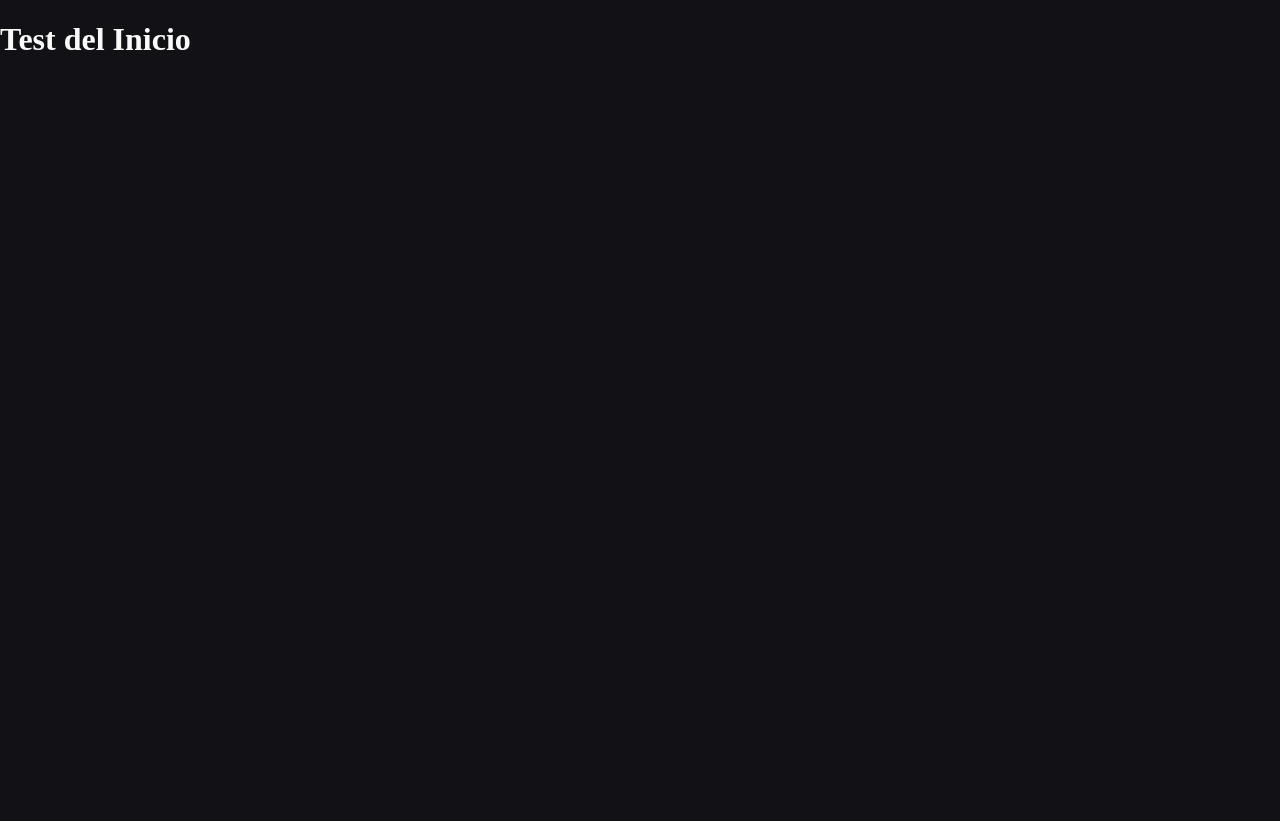
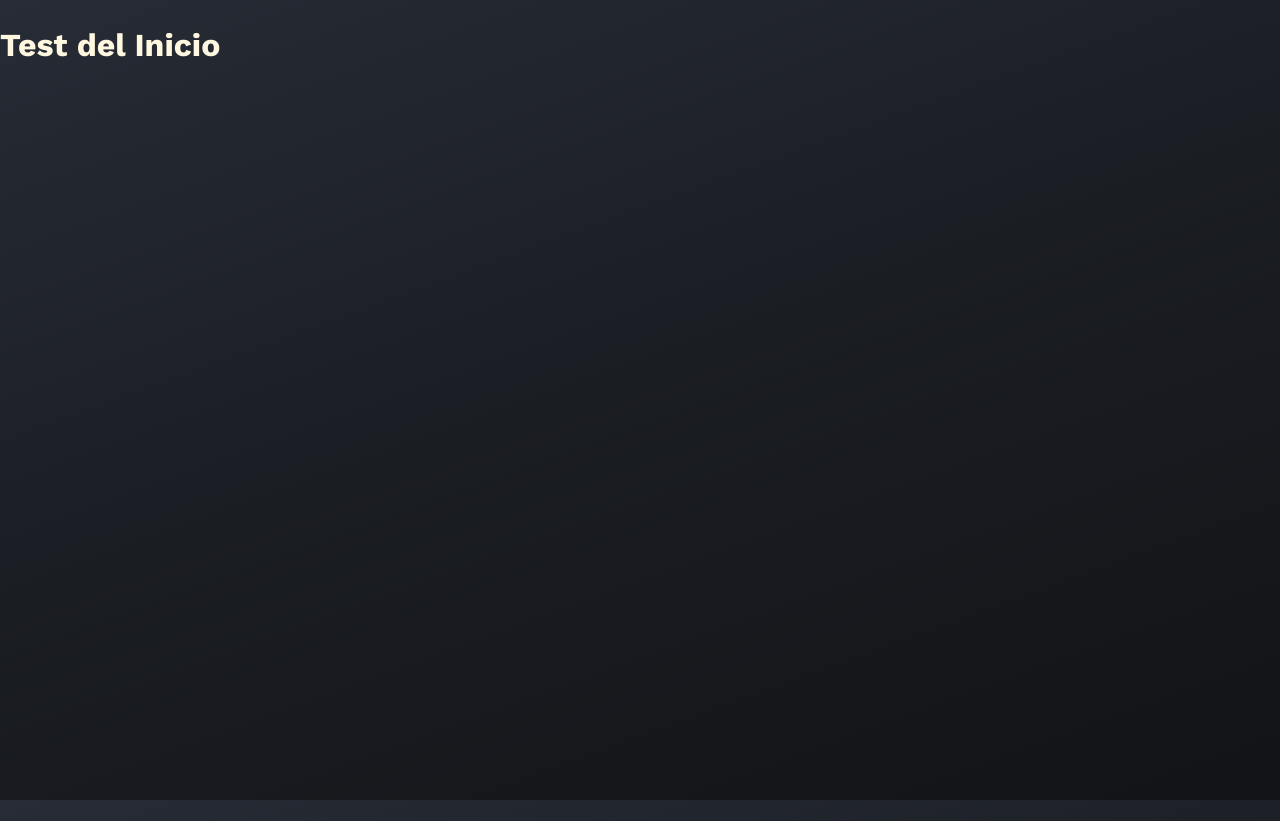
Before and after one commit to victoralvarez200505/proyectoFinalFrontend, a React (Vite) app: page / in a window 1280 px wide. Before the commit the page ends 800 px from the top, so only its background shows below. Built offline with nearby package versions, Linux system fonts and the light colour scheme.

Commit message:
Añadido Estilos Generales.

```diff
--- a/src/main.tsx
+++ b/src/main.tsx
@@ -1,6 +1,6 @@
 import { createRoot } from "react-dom/client";
-import "./styles/Main/index.css";
-import App from "./App.tsx";
+import App from "@/App.tsx";
+import "@/styles/Main/base/global.css";
 
 createRoot(document.getElementById("root")!).render(
   //
--- /dev/null
+++ b/src/pages/PaginaNoEncontrada.tsx
@@ -0,0 +1,28 @@
+import { useEffect } from "react";
+import { Link, useLocation } from "react-router";
+import styles from "@/styles/pages/PaginaNoEncontrada.module.css";
+
+const PaginaNoEncontrada = () => {
+  const location = useLocation();
+
+  useEffect(() => {
+    console.error("Error 404: Esta página no existe:", location.pathname);
+  });
+  [location.pathname];
+
+  return (
+    <div className={styles.page}>
+      <div className={styles.card}>
+        <h1 className={styles.title}>404</h1>
+        <p className={styles.message}>
+          Ups, no encontramos la página que estabas buscando.
+        </p>
+        <Link to="/" className={styles.link}>
+          Volver al inicio
+        </Link>
+      </div>
+    </div>
+  );
+};
+
+export default PaginaNoEncontrada;
--- a/src/router/index.tsx
+++ b/src/router/index.tsx
@@ -1,6 +1,7 @@
 import { createBrowserRouter } from "react-router";
 import RootLayout from "@/layouts/RootLayout";
 import Inicio from "@/pages/Inicio";
+import PaginaNoEncontrada from "@/pages/PaginaNoEncontrada";
 
 export const Router = createBrowserRouter([
   {
@@ -11,6 +12,7 @@ export const Router = createBrowserRouter([
         index: true,
         element: <Inicio />,
       },
+      { path: "*", element: <PaginaNoEncontrada /> },
     ],
   },
 ]);
--- /dev/null
+++ b/src/styles/Main/base/global.css
@@ -0,0 +1,161 @@
+@import url("https://fonts.googleapis.com/css2?family=Press+Start+2P&family=Work+Sans:wght@400;500;600;700&display=swap");
+@import "./tema.css";
+@import "./normalizar.css";
+
+:root {
+  font-size: 16px;
+}
+
+body {
+  font-family: var(--fuente-base);
+  background-color: var(--color-fondo);
+  color: var(--color-texto);
+  min-height: 100vh;
+  background-image: linear-gradient(
+    160deg,
+    hsl(220 16% 18%) 0%,
+    hsl(220 14% 12%) 48%,
+    hsl(220 12% 8%) 100%
+  );
+  background-repeat: no-repeat;
+  background-attachment: fixed;
+}
+
+body::after {
+  content: "";
+  position: fixed;
+  inset: -16%;
+  pointer-events: none;
+  background: none;
+  z-index: auto;
+}
+
+body,
+button,
+input,
+textarea,
+select {
+  font-family: var(--fuente-base);
+}
+
+a:hover {
+  color: var(--color-texto-primario);
+}
+
+strong {
+  font-weight: 600;
+}
+
+.contenedor {
+  width: min(1160px, 94vw);
+  margin: 0 auto;
+}
+
+.titulo-seccion {
+  font-family: var(--fuente-titulos);
+  font-size: clamp(1.65rem, 2.5vw, 2.4rem);
+  font-weight: 400;
+  letter-spacing: 0.08em;
+  text-transform: uppercase;
+  color: var(--color-texto);
+  text-shadow: -2px -2px 0 hsl(236 38% 6%), 2px 2px 0 hsl(280 72% 32% / 0.55);
+}
+
+.subtitulo-seccion {
+  color: var(--color-texto-suave);
+  font-size: 1rem;
+}
+
+.fondo-degradado-juegos {
+  background: var(--gradiente-amanecer);
+}
+
+.sombra-resplandor-principal {
+  box-shadow: var(--sombra-pixel-fuerte);
+}
+
+.sombra-resplandor-secundaria {
+  box-shadow: var(--sombra-pixel-suave);
+}
+
+.texto-suave {
+  color: var(--color-texto-suave);
+}
+
+.texto-primario {
+  color: var(--color-primario);
+}
+
+.texto-secundario {
+  color: var(--color-secundario);
+}
+
+.borde-tarjeta {
+  border-color: var(--color-borde);
+}
+
+.fondo-tarjeta {
+  background: var(--color-tarjeta);
+  color: var(--color-texto-tarjeta);
+}
+
+.campo-entrada {
+  background-color: var(--color-campo);
+  border: var(--ancho-borde-pixel) solid var(--color-borde);
+  color: var(--color-texto);
+  border-radius: var(--radio-pequeno);
+  padding: 0.625rem 0.75rem;
+  box-shadow: 3px 3px 0 hsl(240 58% 8% / 0.7);
+  transition: transform var(--transicion-base),
+    box-shadow var(--transicion-base), border-color var(--transicion-base);
+}
+
+.campo-entrada:focus {
+  outline: none;
+  border-color: var(--color-anillo);
+  transform: translate(-1px, -1px);
+  box-shadow: 4px 4px 0 hsl(240 58% 8%), 0 0 0 4px hsl(345 82% 60% / 0.28);
+}
+
+.insignia-base {
+  display: inline-flex;
+  align-items: center;
+  padding: 0.25rem 0.625rem;
+  border-radius: var(--radio-pequeno);
+  font-size: 0.75rem;
+  gap: 0.375rem;
+  font-weight: 500;
+}
+
+.panel-pixel {
+  position: relative;
+  border: var(--ancho-borde-pixel) solid var(--color-borde);
+  border-radius: var(--radio-base);
+  background: var(--gradiente-tarjeta);
+  box-shadow: var(--sombra-pixel-fuerte);
+}
+
+.panel-pixel::after {
+  content: "";
+  position: absolute;
+  inset: 0;
+  border-radius: inherit;
+  mix-blend-mode: soft-light;
+  background-image: repeating-linear-gradient(
+      45deg,
+      hsl(0 0% 100% / 0.04),
+      hsl(0 0% 100% / 0.04) 6px,
+      transparent 6px,
+      transparent 12px
+    ),
+    radial-gradient(circle at 20% 20%, hsl(198 76% 32% / 0.35), transparent 55%);
+  opacity: 0.75;
+  pointer-events: none;
+}
+
+.titulo-pixel {
+  font-family: var(--fuente-titulos);
+  letter-spacing: 0.08em;
+  text-transform: uppercase;
+  text-shadow: 3px 3px 0 hsl(240 58% 8% / 0.75);
+}
--- /dev/null
+++ b/src/styles/Main/base/normalizar.css
@@ -0,0 +1,48 @@
+*,
+*::before,
+*::after {
+  box-sizing: border-box;
+}
+
+html,
+body {
+  margin: 0;
+  padding: 0;
+  min-height: 100%;
+}
+
+body {
+  font-family: var(--fuente-base);
+  background-color: var(--color-fondo);
+  color: var(--color-texto);
+  line-height: 1.5;
+  -webkit-font-smoothing: antialiased;
+}
+
+img,
+picture,
+video,
+canvas,
+svg {
+  display: block;
+  max-width: 100%;
+}
+
+button,
+input,
+textarea,
+select {
+  font: inherit;
+}
+
+a {
+  color: inherit;
+  text-decoration: none;
+}
+
+ul,
+ol {
+  margin: 0;
+  padding: 0;
+  list-style: none;
+}
--- /dev/null
+++ b/src/styles/Main/base/tema.css
@@ -0,0 +1,47 @@
+:root {
+  color-scheme: dark;
+  --color-fondo: hsl(236 38% 8%);
+  --color-texto: hsl(45 100% 94%);
+  --color-tarjeta: hsl(234 32% 14%);
+  --color-texto-tarjeta: hsl(45 100% 94%);
+  --color-emergente: hsl(236 32% 12%);
+  --color-texto-emergente: hsl(45 100% 94%);
+  --color-primario: hsl(345 82% 60%);
+  --color-texto-primario: hsl(0 0% 98%);
+  --color-secundario: hsl(198 76% 56%);
+  --color-texto-secundario: hsl(198 100% 12%);
+  --color-suave: hsl(233 30% 22%);
+  --color-texto-suave: hsl(232 24% 80%);
+  --color-resaltado: hsl(160 72% 54%);
+  --color-texto-resaltado: hsl(160 100% 10%);
+  --color-peligro: hsl(2 76% 58%);
+  --color-texto-peligro: hsl(0 0% 98%);
+  --color-borde: hsl(236 42% 38%);
+  --color-campo: hsl(234 32% 18%);
+  --color-anillo: hsl(345 82% 60%);
+  --radio-base: 0.6rem;
+  --radio-pequeno: 0.45rem;
+  --radio-grande: 0.9rem;
+  --sombra-pixel-suave: 0 0 0 1px hsl(236 42% 38% / 0.45),
+    4px 4px 0 hsl(240 52% 12% / 0.75);
+  --sombra-pixel-fuerte: 0 0 0 1px hsl(236 42% 38% / 0.55),
+    6px 6px 0 hsl(240 58% 10% / 0.85), 0 18px 36px hsl(228 80% 8% / 0.45);
+  --sombra-pixel-resaltada: 0 0 0 1px hsl(345 82% 48% / 0.6),
+    6px 6px 0 hsl(278 72% 34% / 0.75);
+  --ancho-borde-pixel: 3px;
+  --gradiente-amanecer: linear-gradient(
+    135deg,
+    hsl(278 62% 32%),
+    hsl(345 82% 46%)
+  );
+  --gradiente-alba: linear-gradient(135deg, hsl(200 72% 36%), hsl(160 68% 32%));
+  --gradiente-tarjeta: linear-gradient(
+    135deg,
+    hsl(235 30% 18%),
+    hsl(230 36% 12%)
+  );
+  --fuente-base: "Work Sans", "Segoe UI", system-ui, -apple-system,
+    BlinkMacSystemFont, sans-serif;
+  --fuente-titulos: "Press Start 2P", "Work Sans", system-ui, sans-serif;
+  --transicion-base: 140ms cubic-bezier(0.4, 0, 0.2, 1);
+}
--- a/src/styles/Main/index.css
+++ /dev/null
@@ -1,56 +0,0 @@
-:root {
-  --fondo: 240 10% 8%;
-  --primer-plano: 0 0% 98%;
-
-  --tarjeta: 240 8% 12%;
-  --tarjeta-primer-plano: 0 0% 98%;
-
-  --emergente: 240 8% 12%;
-  --emergente-primer-plano: 0 0% 98%;
-
-  --primario: 280 80% 60%;
-  --primario-primer-plano: 0 0% 100%;
-
-  --secundario: 180 80% 55%;
-  --secundario-primer-plano: 240 10% 8%;
-
-  --atenuado: 240 6% 18%;
-  --atenuado-primer-plano: 240 5% 65%;
-
-  --acento: 320 85% 65%;
-  --acento-primer-plano: 0 0% 100%;
-
-  --destructivo: 0 85% 60%;
-  --destructivo-primer-plano: 0 0% 98%;
-
-  --borde: 240 6% 20%;
-  --entrada: 240 6% 20%;
-  --anillo: 280 80% 60%;
-
-  --radio: 0.75rem;
-
-  --gradiente-juego: linear-gradient(
-    135deg,
-    hsl(280 80% 60%),
-    hsl(320 85% 65%)
-  );
-  --gradiente-tarjeta: linear-gradient(
-    135deg,
-    hsl(240 8% 12%),
-    hsl(240 6% 18%)
-  );
-  --brillo-primario: 0 0 20px hsl(280 80% 60% / 0.5);
-  --brillo-secundario: 0 0 20px hsl(180 80% 55% / 0.5);
-}
-
-*,
-*::before,
-*::after {
-  border-color: hsl(var(--borde));
-}
-
-body {
-  margin: 0;
-  background-color: hsl(var(--fondo));
-  color: hsl(var(--primer-plano));
-}
--- a/src/styles/ui/Sonner.module.css
+++ b/src/styles/ui/Sonner.module.css
@@ -7,10 +7,10 @@
 }
 
 .toast {
-  background: var(--gradient-card);
-  color: var(--color-foreground);
-  border: var(--pixel-border-width) solid var(--color-border);
-  border-radius: var(--radius-sm);
+  background: var(--gradiente-tarjeta);
+  color: var(--color-texto);
+  border: var(--ancho-borde-pixel) solid var(--color-borde);
+  border-radius: var(--radio-pequeno);
   box-shadow: 4px 4px 0 hsl(312 32% 22% / 0.6);
   padding: 0.95rem 1.2rem;
   font-size: 0.92rem;
```
Also changed, not shown: src/styles/pages/PaginaNoEncontrada.module.css (added).
